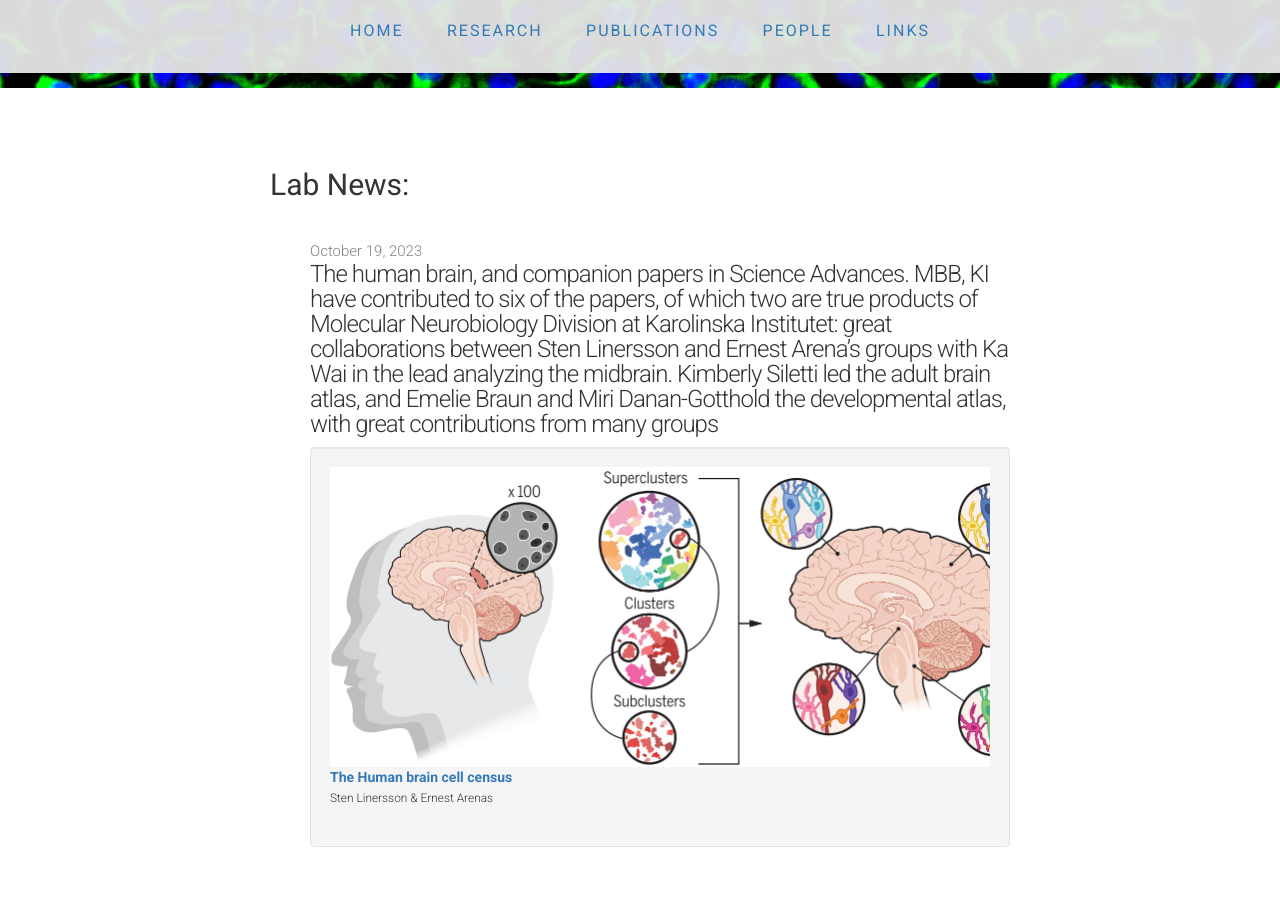
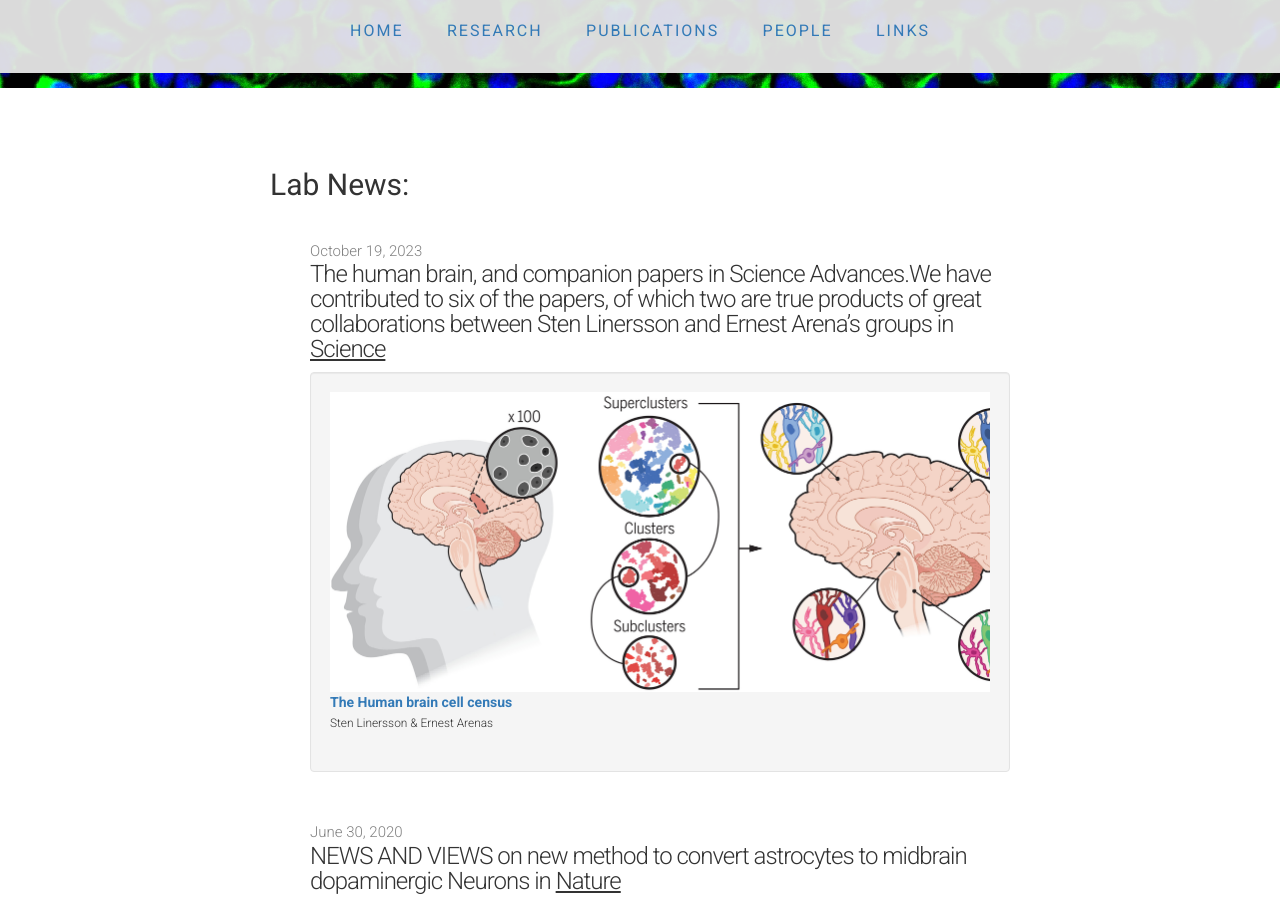
Before and after one commit to ArenasLab/arenaslab.github.io, a Jekyll site: the page index.html, which Jekyll copies as it is, in a window 1280 px wide and 900 px high, scrolled down 382 px. Built offline with Jekyll 4.4.1, drawn with Linux system fonts in a browser that asks for light colours; comment, search, counter and statistics services are not loaded.

Commit message:
Update index.html

```diff
--- a/index.html
+++ b/index.html
@@ -102,7 +102,7 @@
 :END TEMPLATE -->
 <li>
             <span class="post-date">October 19, 2023</span>
-            <span class="post-link">The human brain, and companion papers in Science Advances. MBB, KI have contributed to six of the papers, of which two are true products of Molecular Neurobiology Division at Karolinska Institutet: great collaborations between Sten Linersson and Ernest Arena’s groups with Ka Wai in the lead analyzing the midbrain. Kimberly Siletti led the adult brain atlas, and Emelie Braun and Miri Danan-Gotthold the developmental atlas, with great contributions from many groups</span>
+            <span class="post-link">The human brain, and companion papers in Science Advances.We have contributed to six of the papers, of which two are true products of great collaborations between Sten Linersson and Ernest Arena’s groups in <u>Science</u></span>
           </li>
           <div class="well">
             <li class="media">
```
